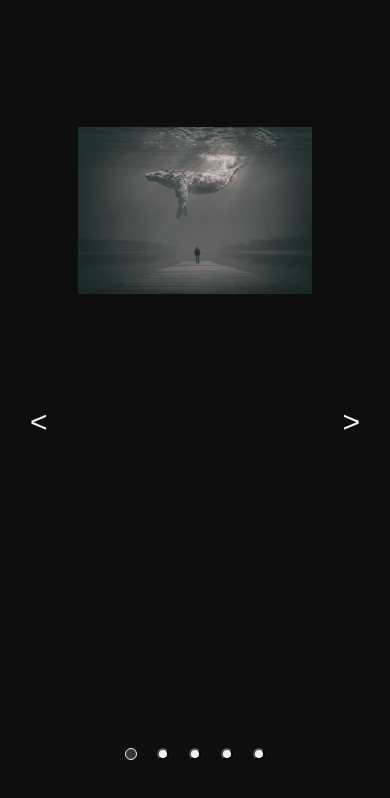
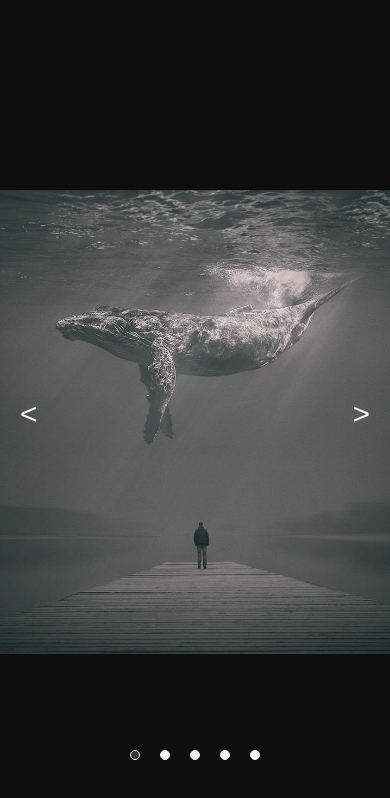
Before and after one commit to JoakimWretlind/carousel_01, a React (Vite) app: page / in a window 390 px wide. Shown: the top 798 px of the page. Built offline with nearby package versions, Linux system fonts and the light colour scheme.

Commit message:
fixed some responsive size issues

```diff
--- a/src/components/slider/style.scss
+++ b/src/components/slider/style.scss
@@ -2,20 +2,25 @@
   height: 100%;
   min-height: 100vh;
   width: 100%;
-  max-width: 192rem;
+  max-width: 150rem;
   display: flex;
   justify-content: center;
   align-items: center;
+  background-color: var(--clr_black);
 }
 
 .carouselWrapper {
   overflow: hidden;
   position: relative;
-  height: 70vh;
-  width: 70%;
+  height: 55vh;
+  width: 100%;
   display: flex;
   justify-content: space-between;
   align-items: center;
+  @media (min-width: 550px) {
+    height: 70vh;
+    width: 70%;
+  }
 }
 
 .article {
@@ -23,6 +28,7 @@
   top: 0;
   left: 0;
   width: 100%;
+  height: 100%;
   opacity: 0;
   transition: all 1s cubic-bezier(0.58, 0.11, 0.43, 0.99);
   &.activeSlide {
@@ -42,27 +48,40 @@
   top: 0;
   left: 0;
   width: 100%;
-  max-height: 100vh;
+  height: 100%;
   object-fit: cover;
 }
 button {
   color: var(--clr_white);
+
   &.directionBtn {
+    position: absolute;
+    top: 47%;
     z-index: 98;
-    margin: 3rem;
+
     border: none;
     outline: none;
     background-color: transparent;
     font-size: 3rem;
     text-transform: uppercase;
     transition: 0.25s ease;
+    &.next {
+      right: 2rem;
+    }
+    &.prev {
+      left: 2rem;
+    }
     &:hover {
       cursor: pointer;
-      transform: scale(1.2);
+      transform: scale(1.1);
       color: var(--clr_light-gray);
     }
     &:active {
       color: var(--clr_red);
+    }
+    @media (min-width: 550px) {
+      margin: 0 5rem;
+      position: relative;
     }
   }
 }
@@ -79,11 +98,12 @@ button {
 
 .radioBtn {
   margin: 0 1rem;
-  height: 1.2rem;
-  width: 1.2rem;
-  border-radius: 1.6rem;
+  height: 1rem;
+  width: 1rem;
+  border-radius: 100%;
   background-color: var(--clr_white);
   transition: 0.25s ease;
+  border: 0.1rem solid var(--clr_white);
   &.activeClass {
     background-color: var(--clr_dark-gray);
     border: 0.1rem solid var(--clr_white);
@@ -91,10 +111,12 @@ button {
   &:hover {
     cursor: pointer;
     background-color: var(--clr_light-gray);
-    border: none;
   }
   &:active {
-    background-color: var(--clr_red);
     border: 0.1rem solid var(--clr_red);
   }
+  @media (min-width: 550px) {
+    height: 1.2rem;
+    width: 1.2rem;
+  }
 }
```
